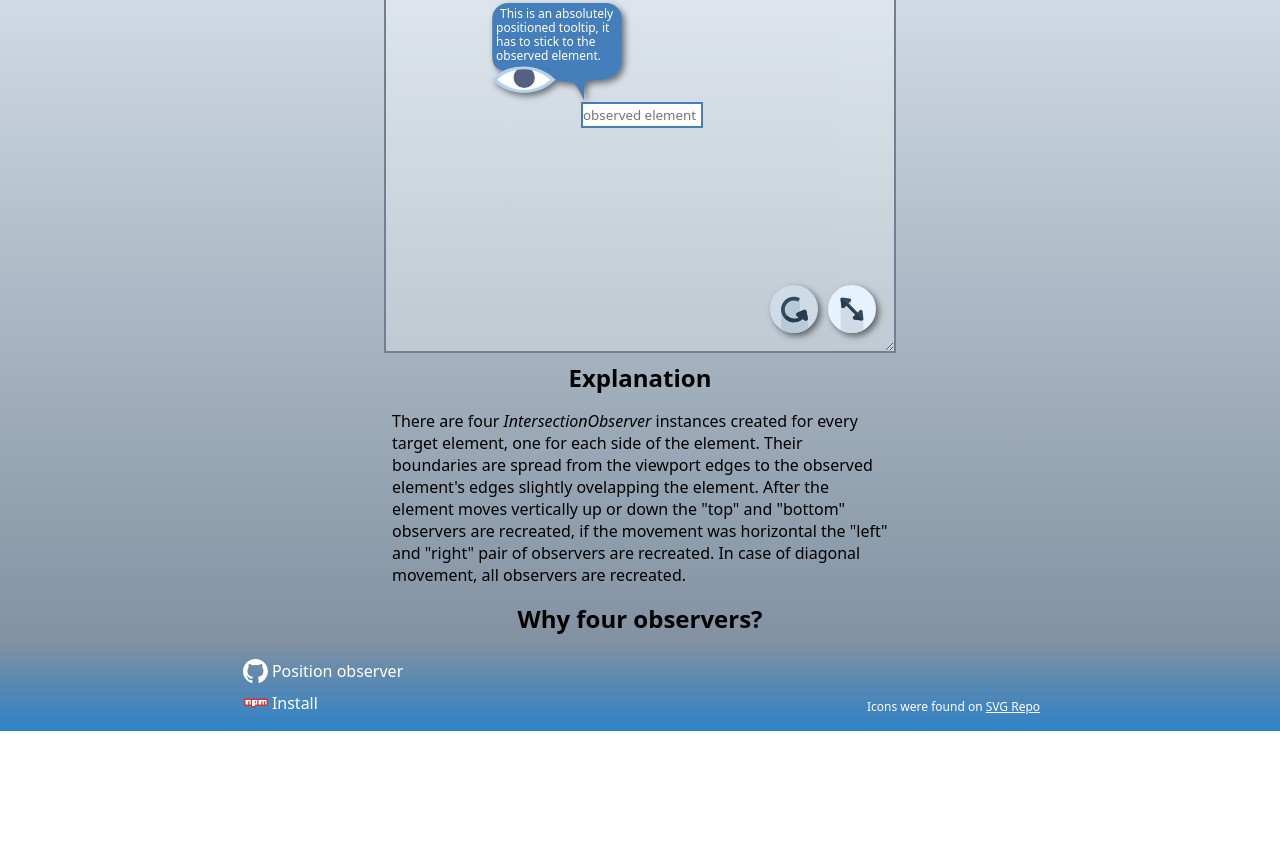
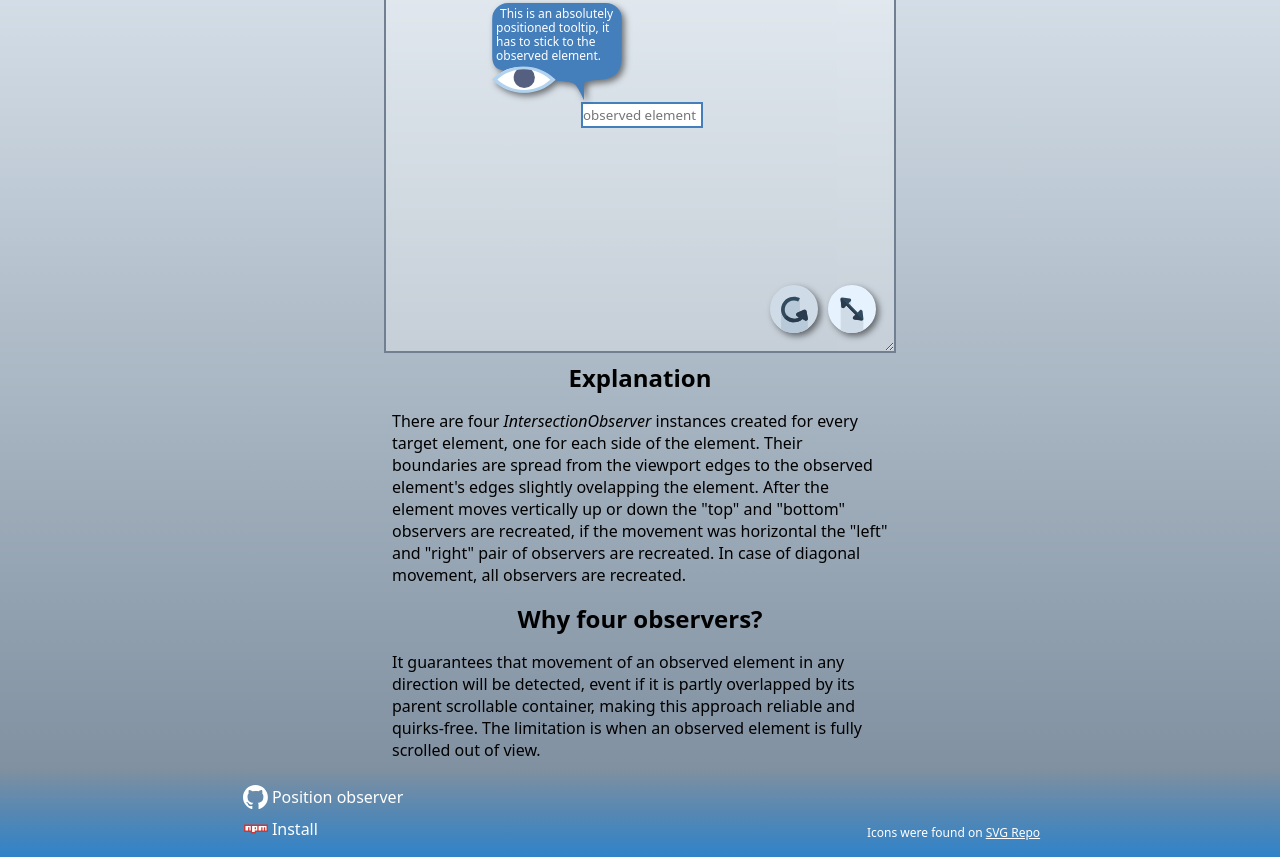
Before and after one commit to itihon/position-observer, a website with bundled scripts: page demo/how-it-works.html in a window 1280 px wide. Shown: the part 270-1127 px from the top of the page. Before the commit the page ends 1001 px from the top, so only its background shows below. Built offline with nearby package versions, Linux system fonts and the light colour scheme; what request-animation-frame-loop would draw is missing.

Commit message:
docs(how-it-works.html): add the "why" explanation

```diff
--- a/demo/how-it-works.html
+++ b/demo/how-it-works.html
@@ -38,7 +38,6 @@
       </div>
 
       <h2>Explanation</h2>
-
       <div class="description">
         There are four <i>IntersectionObserver</i> instances created for every target element, one for each side of the element.
         Their boundaries are spread from the viewport edges to the observed element's edges slightly ovelapping the element.
@@ -48,6 +47,11 @@
       </div>
 
       <h2>Why four observers?</h2>
+      <div class="description">
+        It guarantees that movement of an observed element in any direction will be detected,
+        event if it is partly overlapped by its parent scrollable container, making this approach reliable and quirks-free.
+        The limitation is when an observed element is fully scrolled out of view.
+      </div>
     </section>
 
     <footer class="footer">
```
